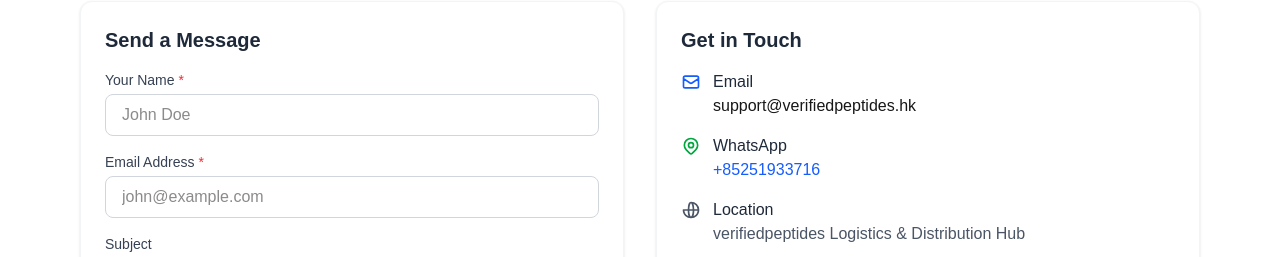
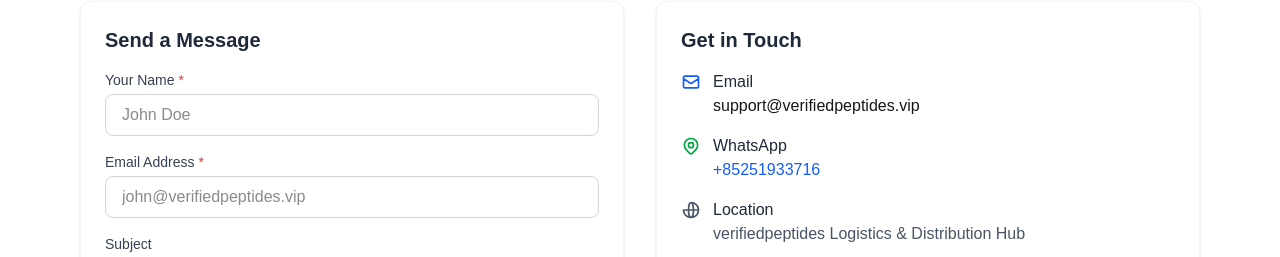
Before and after one commit to isAsong/verifiedpeptides, a Next.js app: page /contact in a window 1280 px wide. Shown: the part 296-553 px from the top of the page. Built offline with nearby package versions, Linux system fonts and the light colour scheme.

Commit message:
改了邮箱

```diff
--- a/app/contact/ContactClient.jsx
+++ b/app/contact/ContactClient.jsx
@@ -111,7 +111,7 @@
                 name="email"
                 value={formData.email}
                 onChange={handleChange}
-                placeholder="john@example.com"
+                placeholder="john@verifiedpeptides.vip"
                 className="mt-1 w-full px-4 py-2 border border-gray-300 rounded-lg focus:ring-2 focus:ring-blue-500 focus:border-blue-500 outline-none transition"
                 required
                 disabled={isSubmitting}
@@ -177,7 +177,7 @@
                 </svg>
                 <div>
                   <p className="font-medium text-gray-800">Email</p>
-                    support@verifiedpeptides.hk
+                    support@verifiedpeptides.vip
 
                 </div>
               </div>
--- a/app/products/page.jsx
+++ b/app/products/page.jsx
@@ -25,7 +25,7 @@
       title: `Research Peptides ${page > 1 ? `- Page ${page}` : ''}`,
       description: `Discover premium research peptides including Tirzepatide, Retatrutide, Semaglutide and more. Rigorously tested, independently verified.${page > 1 ? ` Page ${page}.` : ''}`,
       alternates: {
-        canonical: `https://verifiedpeptides.com/products${page > 1 ? `?page=${page}` : ''}`,
+        canonical: `https://verifiedpeptides.vip/products${page > 1 ? `?page=${page}` : ''}`,
       },
     };
   }
@@ -38,7 +38,7 @@
     title: `${categoryLabel} Research Peptides ${page > 1 ? `- Page ${page}` : ''}`,
     description: `Shop high-quality ${categoryLabel} research peptides for your lab. ${categoryCount} products available with full COAS and third-party testing.${page > 1 ? ` Page ${page}.` : ''}`,
     alternates: {
-      canonical: `https://verifiedpeptides.com/products?category=${encodeURIComponent(category)}${page > 1 ? `&page=${page}` : ''}`,
+      canonical: `https://verifiedpeptides.vip/products?category=${encodeURIComponent(category)}${page > 1 ? `&page=${page}` : ''}`,
     },
   };
 }
@@ -69,9 +69,9 @@
     '@context': 'https://schema.org',
     '@type': 'BreadcrumbList',
     itemListElement: [
-      { '@type': 'ListItem', position: 1, name: 'Home', item: 'https://verifiedpeptides.com' },
-      { '@type': 'ListItem', position: 2, name: 'Products', item: 'https://verifiedpeptides.com/products' },
-      ...(category ? [{ '@type': 'ListItem', position: 3, name: category, item: `https://verifiedpeptides.com/products?category=${encodeURIComponent(category)}` }] : []),
+      { '@type': 'ListItem', position: 1, name: 'Home', item: 'https://verifiedpeptides.vip' },
+      { '@type': 'ListItem', position: 2, name: 'Products', item: 'https://verifiedpeptides.vip/products' },
+      ...(category ? [{ '@type': 'ListItem', position: 3, name: category, item: `https://verifiedpeptides.vip/products?category=${encodeURIComponent(category)}` }] : []),
     ],
   };
 
```
